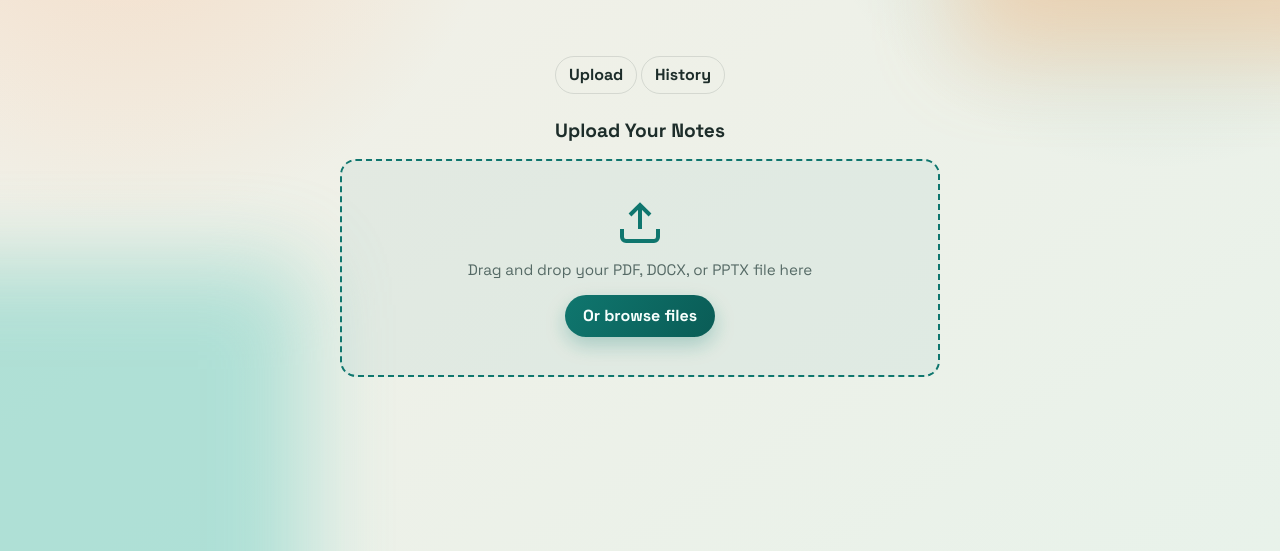
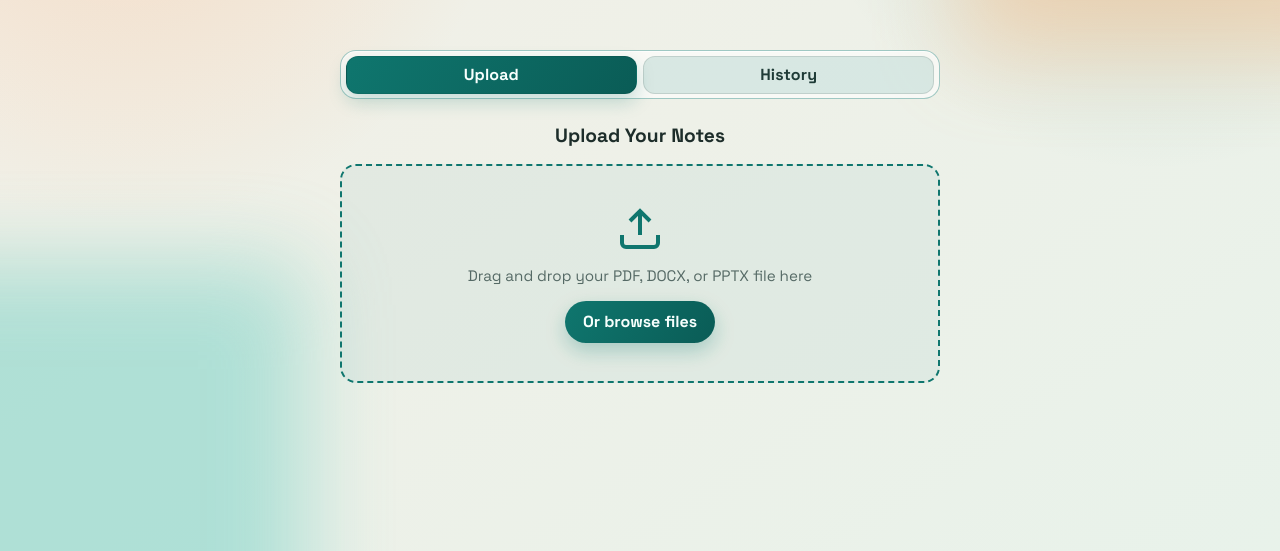
Before and after one commit to CodCook/Quizly_course_project, a plain HTML site: page app/static/index.html in a window 1280 px wide. Shown: the part 249-800 px from the top of the page. Drawn offline with Linux system fonts and the light colour scheme.

Commit message:
style(frontend): polish upload/history tabs and green accents (#8)

```diff
--- a/app/static/index.html
+++ b/app/static/index.html
@@ -10,7 +10,7 @@
       href="https://fonts.googleapis.com/css2?family=Space+Grotesk:wght@400;500;700&family=Fraunces:opsz,wght@9..144,600;9..144,700&display=swap"
       rel="stylesheet"
     />
-    <link rel="stylesheet" href="/static/styles.css?v=8" />
+    <link rel="stylesheet" href="/static/styles.css?v=9" />
   </head>
   <body>
     <div class="background-glow glow-a"></div>
@@ -73,6 +73,6 @@
       </div>
     </div>
 
-    <script src="/static/app.js?v=8"></script>
+    <script src="/static/app.js?v=9"></script>
   </body>
 </html>
--- a/app/static/styles.css
+++ b/app/static/styles.css
@@ -87,6 +87,46 @@ body {
   max-width: 50ch;
   margin-left: auto;
   margin-right: auto;
+}
+
+.page-nav {
+  display: flex;
+  width: min(600px, 100%);
+  gap: 0.4rem;
+  padding: 0.3rem;
+  border: 1px solid rgba(15, 118, 110, 0.38);
+  border-radius: 16px;
+  background: rgba(255, 255, 255, 0.62);
+  box-shadow: inset 0 1px 0 rgba(255, 255, 255, 0.6);
+}
+
+.page-nav .page-nav-btn {
+  flex: 1;
+  border-radius: 12px;
+  padding: 0.58rem 0.8rem;
+  font-weight: 700;
+  letter-spacing: 0.01em;
+  transform: none !important;
+  box-shadow: none;
+  border-color: rgba(15, 118, 110, 0.28);
+}
+
+.page-nav .page-nav-btn.active {
+  background: linear-gradient(120deg, var(--brand), var(--brand-strong));
+  color: #f7fffd;
+  border-color: rgba(9, 69, 64, 0.18);
+  box-shadow: 0 8px 18px rgba(15, 118, 110, 0.22);
+}
+
+.page-nav .page-nav-btn:not(.active) {
+  background: rgba(15, 118, 110, 0.14);
+  color: #1f3b37;
+}
+
+.page-nav .page-nav-btn:not(.active):hover {
+  background: rgba(15, 118, 110, 0.24);
+  color: var(--ink);
+  border-color: rgba(15, 118, 110, 0.45);
 }
 
 .page-view {
```
